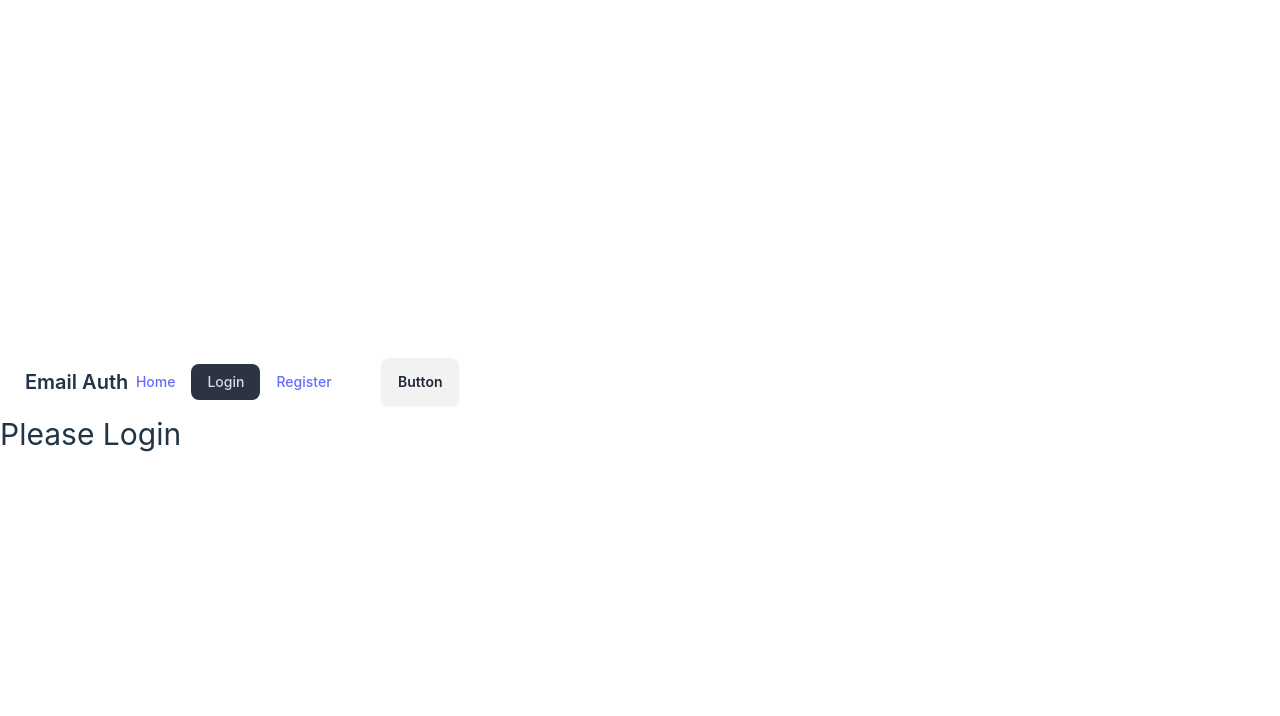
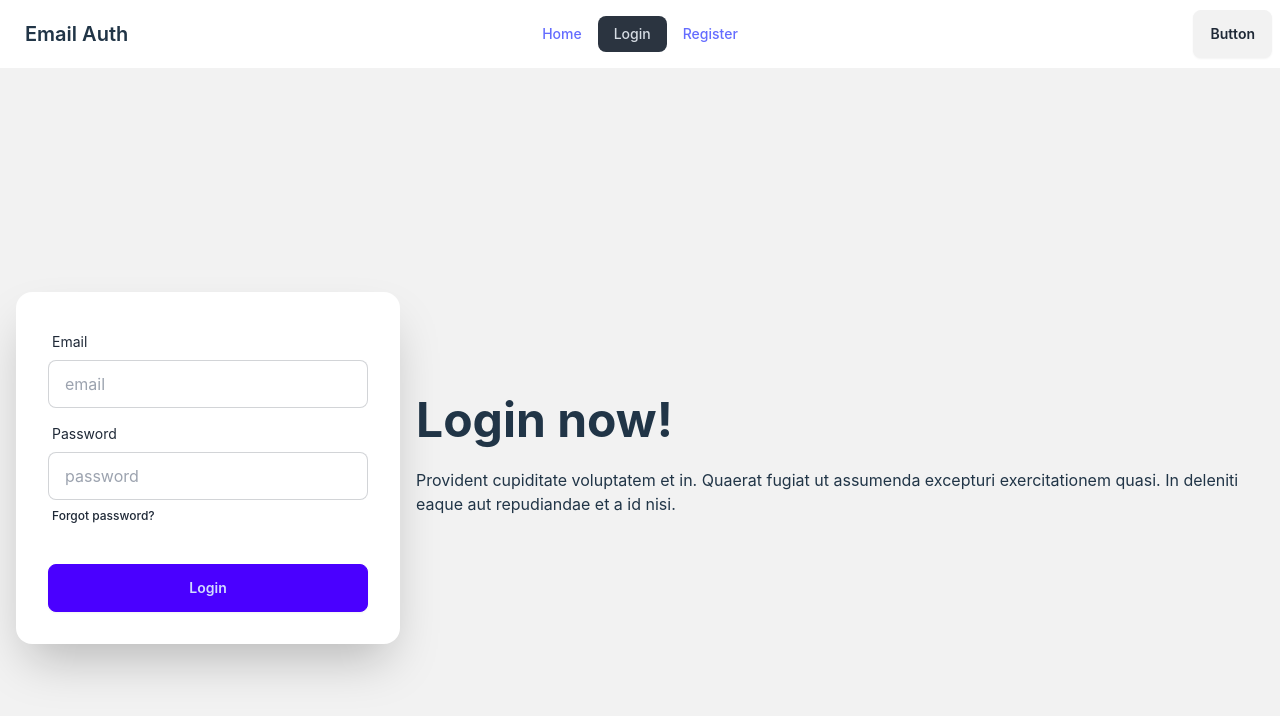
Before and after one commit to Sultana-Razia/user-email-passord-auth, a React (Vite) app: page /login in a window 1280 px wide. Shown: the top 716 px of the page. Built offline with nearby package versions, Linux system fonts and the light colour scheme.

Commit message:
Login User And Accept Terms And Conditions

```diff
--- a/src/components/Login/Login.jsx
+++ b/src/components/Login/Login.jsx
@@ -1,9 +1,58 @@
+import { signInWithEmailAndPassword } from "firebase/auth";
+import auth from "../../firebase/firebase.config";
 
 
 const Login = () => {
+
+    const handleLogin = e => {
+        e.preventDefault();
+        const email = e.target.email.value;
+        const password = e.target.password.value;
+        console.log(email, password);
+
+
+        signInWithEmailAndPassword(auth, email, password)
+            .then(result => {
+                console.log(result.user);
+            })
+            .catch(error => {
+                console.log(error);
+            })
+    }
+
     return (
-        <div>
-            <h2 className="text-3xl">Please Login</h2>
+        <div className="hero bg-base-200 min-h-screen">
+            <div className="hero-content flex-col lg:flex-row-reverse">
+                <div className="text-center lg:text-left">
+                    <h1 className="text-5xl font-bold">Login now!</h1>
+                    <p className="py-6">
+                        Provident cupiditate voluptatem et in. Quaerat fugiat ut assumenda excepturi exercitationem
+                        quasi. In deleniti eaque aut repudiandae et a id nisi.
+                    </p>
+                </div>
+                <div className="card bg-base-100 w-full max-w-sm shrink-0 shadow-2xl">
+                    <form onSubmit={handleLogin} className="card-body">
+                        <div className="form-control">
+                            <label className="label">
+                                <span className="label-text">Email</span>
+                            </label>
+                            <input type="email" name="email" placeholder="email" className="input input-bordered" required />
+                        </div>
+                        <div className="form-control">
+                            <label className="label">
+                                <span className="label-text">Password</span>
+                            </label>
+                            <input type="password" name="password" placeholder="password" className="input input-bordered" required />
+                            <label className="label">
+                                <a href="#" className="label-text-alt link link-hover">Forgot password?</a>
+                            </label>
+                        </div>
+                        <div className="form-control mt-6">
+                            <button className="btn btn-primary">Login</button>
+                        </div>
+                    </form>
+                </div>
+            </div>
         </div>
     );
 };
--- a/src/components/Register/Register.jsx
+++ b/src/components/Register/Register.jsx
@@ -12,8 +12,10 @@
         e.preventDefault();
         const email = e.target.email.value;
         const password = e.target.password.value;
+        const checkbox = e.target.terms.checked;
         console.log(email);
         console.log(password);
+        console.log(checkbox);
 
         //reset error
         setRegisterError('');
@@ -25,6 +27,10 @@
         }
         else if (!/[A-Z]/.test(password)) {
             setRegisterError('Your password should have at least one upper case character');
+            return;
+        }
+        else if (!checkbox) {
+            setRegisterError('Please accept our terms and conditions');
             return;
         }
 
@@ -60,23 +66,30 @@
                             </label>
                             <input type="email" name="email" placeholder="email" className="input input-bordered" required />
                         </div>
-                        <div className="form-control">
+                        <div className="form-control relative border">
                             <label className="label">
                                 <span className="label-text">Password</span>
                             </label>
                             <input
                                 type={showPassword ? "text" : "password"}
                                 name="password" placeholder="password" className="input input-bordered" required />
-                            <label className="label">
-                                <a href="#" className="label-text-alt link link-hover">Forgot password?</a>
-                            </label>
-                            <span onClick={() => setShowPassword(!showPassword)}>
+
+                            <span className="absolute top-12 right-4 text-2xl"
+                                onClick={() => setShowPassword(!showPassword)}>
                                 {
                                     showPassword ? <FaEyeSlash /> : <FaEye />
 
                                 }
                             </span>
                         </div>
+
+                        <div className="flex items-center mt-4">
+                            <input type="checkbox" name="terms" defaultChecked className="checkbox" />
+                            <label htmlFor="terms" className="label">
+                                <span className="label-text">Accept our Terms and Conditions</span>
+                            </label>
+                        </div>
+
                         <div className="form-control mt-6">
                             <button className="btn btn-primary">Register</button>
                         </div>
```
